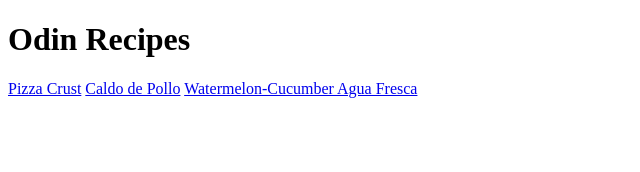
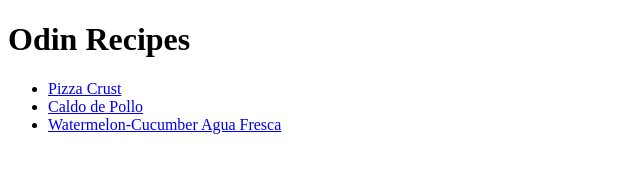
Before and after one commit to geocode11/odin-recipes, a plain HTML site: page index.html in a window 1280 px wide. Shown: the whole page, without its empty margins (0-640 px from the left). Drawn offline with Linux system fonts and the light colour scheme.

Commit message:
Modify index.html
Modified the index file by creating an unordered list for the recipes
so that all the recipes were not all sitting on one line for easier
navigation.

```diff
--- a/index.html
+++ b/index.html
@@ -9,9 +9,12 @@
 
 <body>
     <h1>Odin Recipes</h1>
-    <a href="/recipes/pizza_crust.html">Pizza Crust</a>
-    <a href="/recipes/caldo_de_pollo.html">Caldo de Pollo</a>
-    <a href="/recipes/Watermelon-Cucumber_Agua_Fresca.html">Watermelon-Cucumber Agua Fresca</a>
+    <ul>
+        <li><a href="/recipes/pizza_crust.html">Pizza Crust</a></li>
+        <li><a href="/recipes/caldo_de_pollo.html">Caldo de Pollo</a></li>
+        <li><a href="/recipes/Watermelon-Cucumber_Agua_Fresca.html">Watermelon-Cucumber
+                Agua Fresca</a></li>
+    </ul>
 
 </body>
 
```
